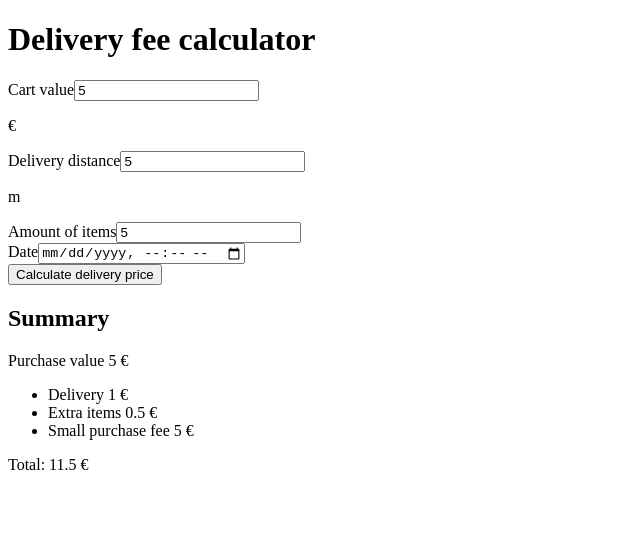
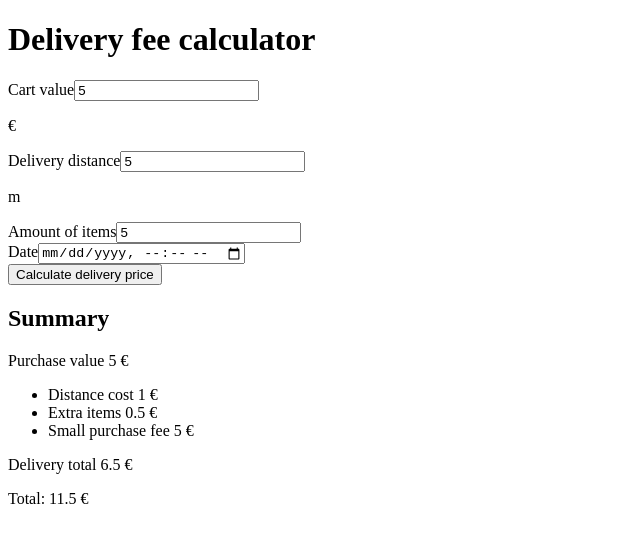
Before and after one commit to JerryUusis/delivery_fee_calculator, a React (Vite) app: page / in a window 1280 px wide. Both pictures are taken after typing "5", "5", "5" into the empty fields and a click on the button "Calculate delivery price". Shown: the top 542 px of the page, without its empty margins (0-640 px from the left). Built offline with nearby package versions, Linux system fonts and the light colour scheme.

Commit message:
Update summary component, types and calculatedeliveytotal function

```diff
--- a/src/App.tsx
+++ b/src/App.tsx
@@ -17,7 +17,8 @@ function App() {
     smallPurchaseSurcharge: 0,
     distanceSurcharge: 0,
     itemsSurcharge: 0,
-    rushHour: false
+    rushHour: false,
+    deliveryTotal: 0
   })
 
   const handleNumberInput = (
@@ -133,7 +134,8 @@ function App() {
         smallPurchaseSurcharge: 0,
         distanceSurcharge: 0,
         itemsSurcharge: 0,
-        rushHour: false
+        rushHour: false,
+        deliveryTotal: 0
       }))
       setPrice(itemsValue)
     }
@@ -145,7 +147,8 @@ function App() {
         smallPurchaseSurcharge: 0,
         distanceSurcharge: 15,
         itemsSurcharge: 0,
-        rushHour: false
+        rushHour: false,
+        deliveryTotal: totalSurcharge
       }))
       setPrice(itemsValue + totalSurcharge)
     }
@@ -156,9 +159,10 @@ function App() {
         smallPurchaseSurcharge: smallCartSurcharge,
         distanceSurcharge: distanceSurcharge,
         itemsSurcharge: itemsAmountSurcharge,
-        rushHour
+        rushHour,
+        deliveryTotal: parseFloat(totalSurcharge.toFixed(2))
       }))
-      setPrice(itemsValue + totalSurcharge)
+      setPrice(parseFloat((itemsValue + totalSurcharge).toFixed(2)))
     }
   }
 
--- a/src/components/SummaryDisplay.tsx
+++ b/src/components/SummaryDisplay.tsx
@@ -4,21 +4,30 @@ interface SummaryProps {
     itemsSurcharge: number
     smallPurchaseSurcharge: number
     rushHour: boolean
+    deliveryTotal: number
     price: number
 }
 
-const SummaryDisplay: React.FC<SummaryProps> = ({ orderValue, distanceSurcharge, itemsSurcharge, smallPurchaseSurcharge, rushHour, price }) => {
+const SummaryDisplay: React.FC<SummaryProps> = ({
+    orderValue,
+    distanceSurcharge,
+    itemsSurcharge,
+    smallPurchaseSurcharge,
+    rushHour,
+    deliveryTotal,
+    price }) => {
 
     return (
         <div>
             <h2>Summary</h2>
             <p>Purchase value {orderValue} €</p>
             <ul>
-                {distanceSurcharge === 0 ? null : <li>Delivery {distanceSurcharge} €</li>}
+                {distanceSurcharge === 0 ? <li>Free delivery!</li> : <li>Distance cost {distanceSurcharge} €</li>}
                 {itemsSurcharge === 0 ? null : <li>Extra items {itemsSurcharge} €</li>}
                 {smallPurchaseSurcharge === 0 ? null : <li>Small purchase fee {smallPurchaseSurcharge} €</li>}
-                {rushHour === true ? <li>Rush hour multiplier for surchrage fees x 1.2</li> : null}
+                {rushHour === true ? <li>Rush hour multiplier for surchrage fees: {deliveryTotal} € x 1.2 = {parseFloat((deliveryTotal * 1.2).toFixed(2))} € </li> : null}
             </ul>
+            {deliveryTotal ? <p>Delivery total {deliveryTotal} €</p> : null}
             <p>Total: {price} €</p>
         </div>
     )
--- a/src/types/SummaryTypes.tsx
+++ b/src/types/SummaryTypes.tsx
@@ -4,6 +4,7 @@ interface SummaryTypes {
     distanceSurcharge: number;
     itemsSurcharge: number;
     rushHour: boolean
+    deliveryTotal: number
 }
 
 export default SummaryTypes;
```
